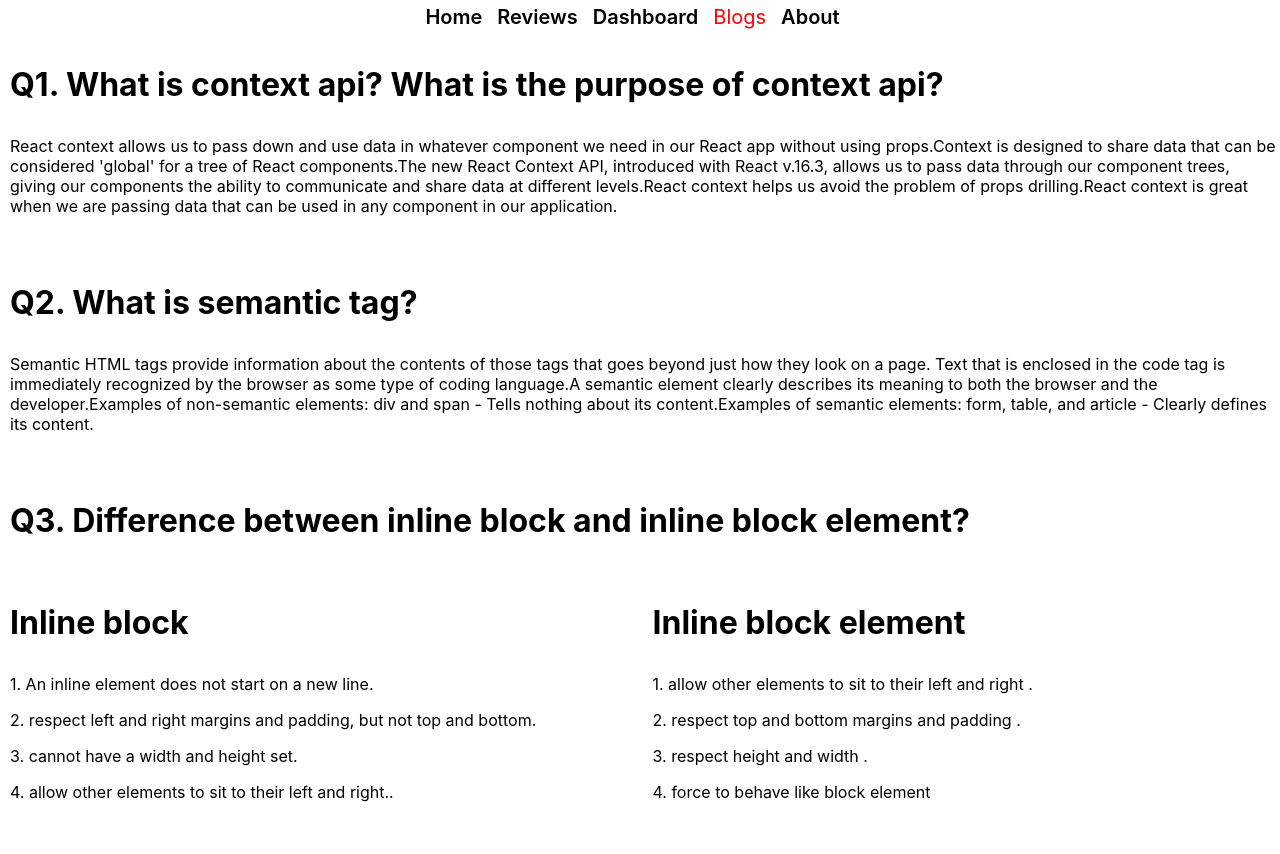
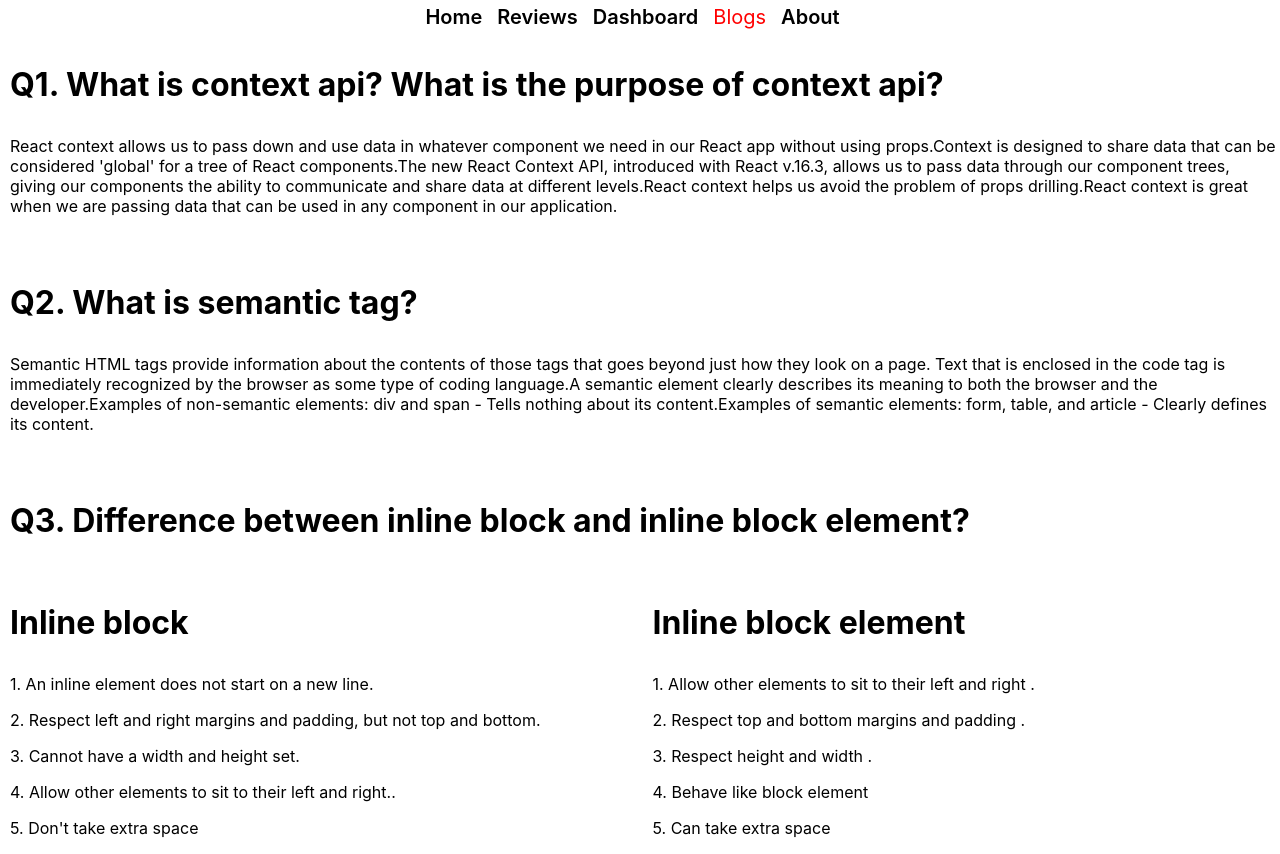
Before and after one commit to Rishat05/watch-store, a React (Create React App) app: page /blogs in a window 1280 px wide. Before the commit the page ends 818 px from the top, so only its background shows below. Built offline with nearby package versions, Linux system fonts and the light colour scheme.

Commit message:
title edit

```diff
--- a/src/components/Blogs/Blogs.js
+++ b/src/components/Blogs/Blogs.js
@@ -16,18 +16,20 @@ const Blogs = () => {
                 <div className="left">
                     <h1 className='question'>Inline block</h1>
                     <p>1. An inline element does not start on a new line.</p>
-                    <p>2. respect left and right margins and padding, but not top and bottom.</p>
-                    <p>3. cannot have a width and height set.</p>
-                    <p>4. allow other elements to sit to their left and right..</p>
+                    <p>2. Respect left and right margins and padding, but not top and bottom.</p>
+                    <p>3. Cannot have a width and height set.</p>
+                    <p>4. Allow other elements to sit to their left and right..</p>
+                    <p>5. Don't take extra space</p>
 
                 </div>
                 <div className="right">
                     <h1 className='question'>Inline block element</h1>
 
-                    <p>1. allow other elements to sit to their left and right .</p>
-                    <p>2. respect top and bottom margins and padding .</p>
-                    <p>3. respect height and width .</p>
-                    <p>4. force to behave like block element</p>
+                    <p>1. Allow other elements to sit to their left and right .</p>
+                    <p>2. Respect top and bottom margins and padding .</p>
+                    <p>3. Respect height and width .</p>
+                    <p>4. Behave like block element</p>
+                    <p>5. Can take extra space</p>
 
 
 
--- a/src/components/Home/Home.css
+++ b/src/components/Home/Home.css
@@ -7,6 +7,14 @@
 .data-container {
     margin: 10px 10px 10px 20px;
     padding-left: 20px;
+}
+
+.title {
+    font-size: 55px;
+}
+
+.first-word-title {
+    color: rgb(236, 8, 187);
 }
 
 .data-btn {
--- a/src/components/Home/Home.js
+++ b/src/components/Home/Home.js
@@ -11,7 +11,7 @@ const Home = () => {
         <div>
             <div className="home-container">
                 <div className="data-container">
-                    <h1>Watch Store</h1>
+                    <h1 className='title'><span className='first-word-title'> Watch</span> Store</h1>
                     <p>A watch is a portable timepiece intended to be carried or worn by a person. It is designed to keep a consistent movement despite the motions caused by the person's activities.</p>
                     <button className='data-btn'>Live Demo</button>
                 </div>
--- a/src/components/MyLineChart/MyLineChart.js
+++ b/src/components/MyLineChart/MyLineChart.js
@@ -48,6 +48,7 @@ const MyLineChart = () => {
                 <ResponsiveContainer width='95%' height={400}>
                     <LineChart data={data}>
                         <Line type="monotone" dataKey="sell" stroke="#8884d8" />
+                        <CartesianGrid strokeDasharray="3 3" />
                         <XAxis dataKey="month" />
                         <YAxis />
                         <Tooltip />
@@ -60,6 +61,7 @@ const MyLineChart = () => {
                 <h3>Investment VS Revenue</h3>
                 <ResponsiveContainer width='95%' height={400}>
                     <AreaChart data={data}>
+                        <CartesianGrid strokeDasharray="3 3" />
                         <XAxis dataKey="month" />
                         <YAxis />
                         <Tooltip />
@@ -74,6 +76,7 @@ const MyLineChart = () => {
                 <h3>Investment VS Revenue</h3>
                 <ResponsiveContainer width='95%' height={400}>
                     <BarChart data={data}>
+                        <CartesianGrid strokeDasharray="5 5" />
                         <XAxis dataKey="month" />
                         <YAxis />
                         <Tooltip />
--- /dev/null
+++ b/src/components/NotFound/NotFound.css
@@ -0,0 +1,12 @@
+.notFound {
+    text-align: center;
+}
+
+
+@media screen and (max-width:700px) {
+
+    .notFound img {
+        width: 80%;
+        height: 80%;
+    }
+}
--- a/src/components/NotFound/NotFound.js
+++ b/src/components/NotFound/NotFound.js
@@ -1,9 +1,10 @@
 import React from 'react';
-
+import './NotFound.css';
 const NotFound = () => {
     return (
-        <div>
+        <div className='notFound'>
             <h1>404 Not Found</h1>
+            <img src="https://i0.wp.com/learn.onemonth.com/wp-content/uploads/2017/08/1-10.png?fit=845%2C503&ssl=1" alt="" />
         </div>
     );
 };
```
